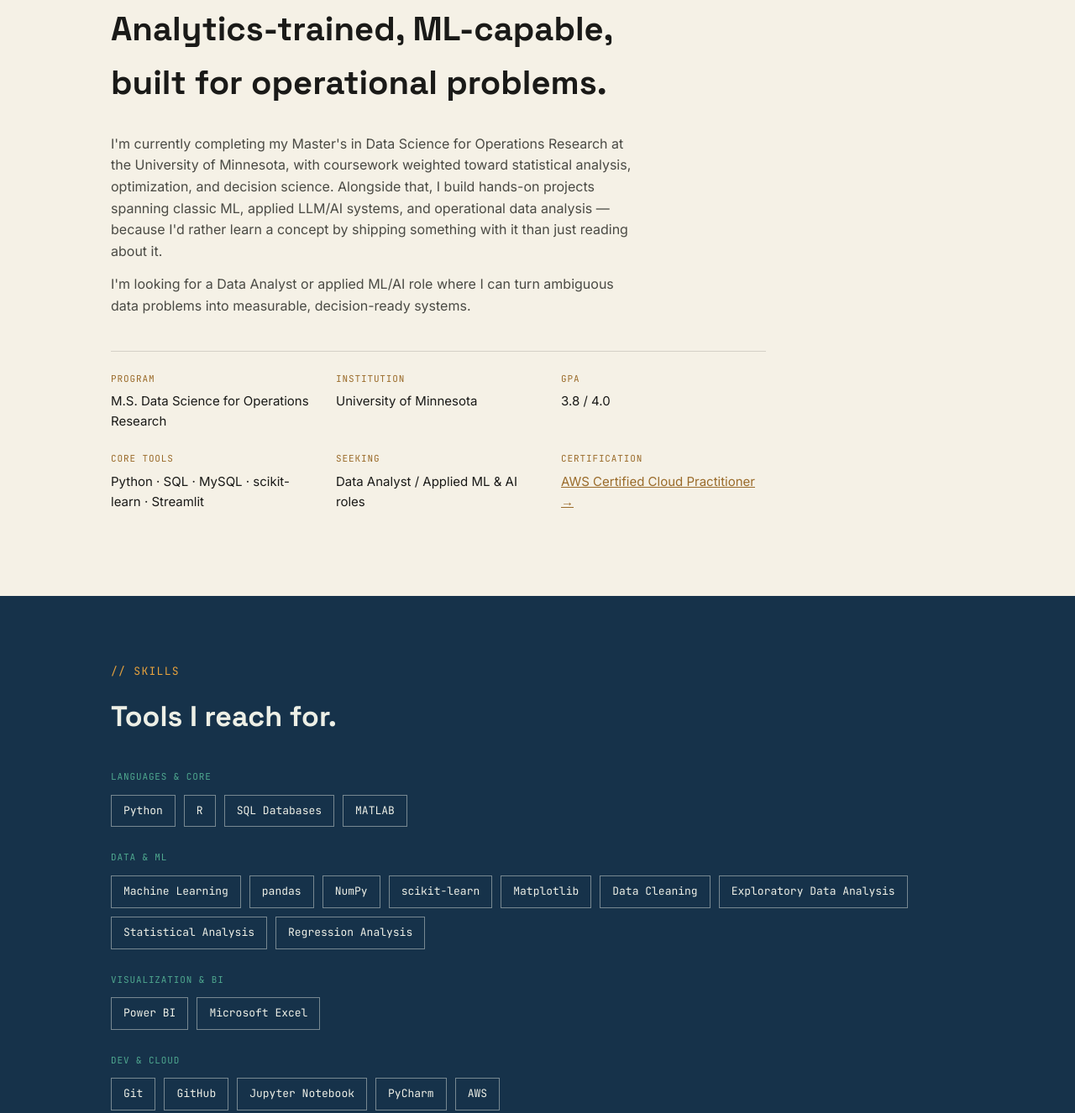
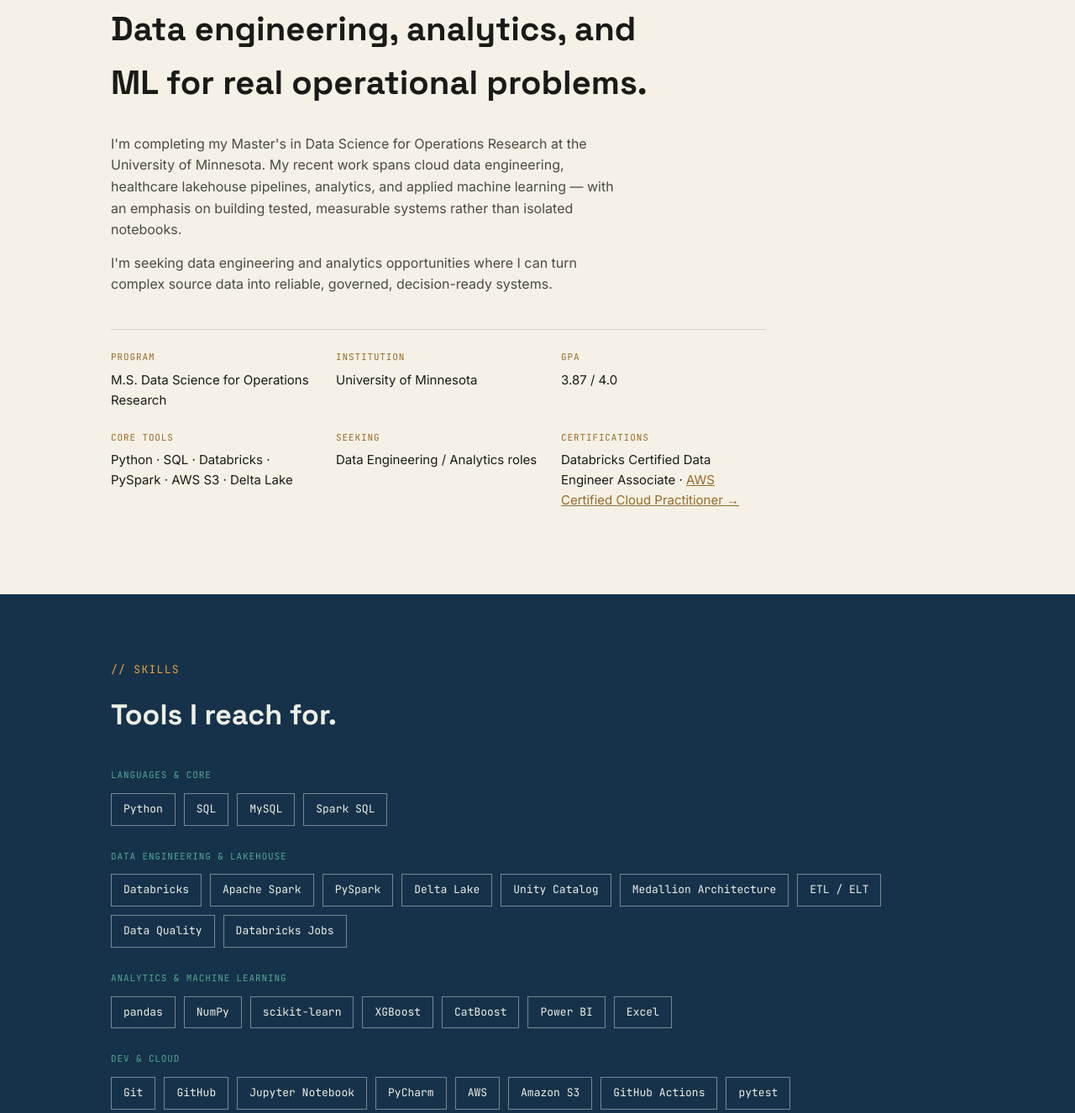
Before and after one commit to sanjaysakthirajan-jpg/sanjaysakthirajan-jpg.github.io, a plain HTML site: page index.html in a window 1280 px wide. Shown: the part 934-2260 px from the top of the page at 84% size. Drawn offline with Linux system fonts and the light colour scheme.

Commit message:
Update portfolio for 2026 data engineering projects
Add healthcare lakehouse and shot-make projects, update data engineering positioning and skills, add Databricks certification, and replace the portfolio resume.

```diff
--- a/index.html
+++ b/index.html
@@ -3,7 +3,7 @@
 <head>
 <meta charset="UTF-8">
 <meta name="viewport" content="width=device-width, initial-scale=1.0">
-<title>Sanjay Sakthirajan — Data Analyst &amp; Applied ML</title>
+<title>Sanjay Sakthirajan — Data Engineering, Analytics &amp; ML</title>
 <link rel="preconnect" href="https://fonts.googleapis.com">
 <link rel="preconnect" href="https://fonts.gstatic.com" crossorigin>
 <link href="https://fonts.googleapis.com/css2?family=Space+Grotesk:wght@400;500;700&family=Inter:wght@400;500;600&family=JetBrains+Mono:wght@400;500&display=swap" rel="stylesheet">
@@ -355,11 +355,10 @@ footer {
   <div class="wrap">
     <div class="eyebrow">PROFILE — SANJAY SAKTHIRAJAN</div>
     <h1>Turning data<br>into decisions.</h1>
-    <div class="hero-role">Data Analyst · Applied Machine Learning &amp; AI</div>
+    <div class="hero-role">Data Engineering · Analytics · Applied ML</div>
     <p class="hero-desc">
       M.S. candidate in Data Science for Operations Research at the University of Minnesota.
-      I build end-to-end analytics and ML systems — from raw data and SQL to deployed,
-      interactive tools — with a foundation in optimization and statistical reasoning.
+      I build cloud data pipelines, analytics systems, and applied ML solutions — from raw data and SQL to governed lakehouses and validated predictive models — with a foundation in optimization and statistical reasoning.
     </p>
     <div class="hero-cta">
       <a class="btn filled" href="#projects">View projects</a>
@@ -368,12 +367,12 @@ footer {
     </div>
     <div class="stats">
       <div>
-        <div class="stat-num pop">4</div>
+        <div class="stat-num pop">6</div>
         <div class="stat-label">PROJECTS SHIPPED</div>
       </div>
       <div>
         <div class="stat-num pop">3</div>
-        <div class="stat-label">DOMAINS — ML / AI / OPS ANALYTICS</div>
+        <div class="stat-label">DOMAINS — DATA ENG / ML / ANALYTICS</div>
       </div>
       <div>
         <div class="stat-num pop">1</div>
@@ -386,17 +385,12 @@ footer {
 <section class="about reveal">
   <div class="wrap">
     <div class="sec-label">// ABOUT</div>
-    <h2>Analytics-trained, ML-capable, built for operational problems.</h2>
+    <h2>Data engineering, analytics, and ML for real operational problems.</h2>
     <p>
-      I'm currently completing my Master's in Data Science for Operations Research at the
-      University of Minnesota, with coursework weighted toward statistical analysis, optimization,
-      and decision science. Alongside that, I build hands-on projects spanning classic ML,
-      applied LLM/AI systems, and operational data analysis — because I'd rather learn a concept
-      by shipping something with it than just reading about it.
+      I'm completing my Master's in Data Science for Operations Research at the University of Minnesota. My recent work spans cloud data engineering, healthcare lakehouse pipelines, analytics, and applied machine learning — with an emphasis on building tested, measurable systems rather than isolated notebooks.
     </p>
     <p>
-      I'm looking for a Data Analyst or applied ML/AI role where I can turn ambiguous data
-      problems into measurable, decision-ready systems.
+      I'm seeking data engineering and analytics opportunities where I can turn complex source data into reliable, governed, decision-ready systems.
     </p>
     <dl class="spec-sheet">
       <div class="spec-row">
@@ -409,19 +403,19 @@ footer {
       </div>
       <div class="spec-row">
         <dt>GPA</dt>
-        <dd>3.8 / 4.0</dd>
+        <dd>3.87 / 4.0</dd>
       </div>
       <div class="spec-row">
         <dt>CORE TOOLS</dt>
-        <dd>Python · SQL · MySQL · scikit-learn · Streamlit</dd>
+        <dd>Python · SQL · Databricks · PySpark · AWS S3 · Delta Lake</dd>
       </div>
       <div class="spec-row">
         <dt>SEEKING</dt>
-        <dd>Data Analyst / Applied ML &amp; AI roles</dd>
+        <dd>Data Engineering / Analytics roles</dd>
       </div>
       <div class="spec-row">
-        <dt>CERTIFICATION</dt>
-        <dd><a href="https://www.credly.com/badges/d338d503-b46b-4636-b1db-50904b5c94dc/public_url" target="_blank" rel="noopener" style="color:#9A6B2A; text-decoration:underline;">AWS Certified Cloud Practitioner →</a></dd>
+        <dt>CERTIFICATIONS</dt>
+        <dd>Databricks Certified Data Engineer Associate · <a href="https://www.credly.com/badges/d338d503-b46b-4636-b1db-50904b5c94dc/public_url" target="_blank" rel="noopener" style="color:#9A6B2A; text-decoration:underline;">AWS Certified Cloud Practitioner →</a></dd>
       </div>
     </dl>
   </div>
@@ -436,32 +430,37 @@ footer {
       <div class="skill-group-label">LANGUAGES &amp; CORE</div>
       <div class="skill-badges">
         <span class="skill-badge">Python</span>
-        <span class="skill-badge">R</span>
-        <span class="skill-badge">SQL Databases</span>
-        <span class="skill-badge">MATLAB</span>
+        <span class="skill-badge">SQL</span>
+        <span class="skill-badge">MySQL</span>
+        <span class="skill-badge">Spark SQL</span>
       </div>
     </div>
 
     <div class="skill-group">
-      <div class="skill-group-label">DATA &amp; ML</div>
+      <div class="skill-group-label">DATA ENGINEERING &amp; LAKEHOUSE</div>
       <div class="skill-badges">
-        <span class="skill-badge">Machine Learning</span>
-        <span class="skill-badge">pandas</span>
-        <span class="skill-badge">NumPy</span>
-        <span class="skill-badge">scikit-learn</span>
-        <span class="skill-badge">Matplotlib</span>
-        <span class="skill-badge">Data Cleaning</span>
-        <span class="skill-badge">Exploratory Data Analysis</span>
-        <span class="skill-badge">Statistical Analysis</span>
-        <span class="skill-badge">Regression Analysis</span>
+        <span class="skill-badge">Databricks</span>
+        <span class="skill-badge">Apache Spark</span>
+        <span class="skill-badge">PySpark</span>
+        <span class="skill-badge">Delta Lake</span>
+        <span class="skill-badge">Unity Catalog</span>
+        <span class="skill-badge">Medallion Architecture</span>
+        <span class="skill-badge">ETL / ELT</span>
+        <span class="skill-badge">Data Quality</span>
+        <span class="skill-badge">Databricks Jobs</span>
       </div>
     </div>
 
     <div class="skill-group">
-      <div class="skill-group-label">VISUALIZATION &amp; BI</div>
+      <div class="skill-group-label">ANALYTICS &amp; MACHINE LEARNING</div>
       <div class="skill-badges">
+        <span class="skill-badge">pandas</span>
+        <span class="skill-badge">NumPy</span>
+        <span class="skill-badge">scikit-learn</span>
+        <span class="skill-badge">XGBoost</span>
+        <span class="skill-badge">CatBoost</span>
         <span class="skill-badge">Power BI</span>
-        <span class="skill-badge">Microsoft Excel</span>
+        <span class="skill-badge">Excel</span>
       </div>
     </div>
 
@@ -473,6 +472,9 @@ footer {
         <span class="skill-badge">Jupyter Notebook</span>
         <span class="skill-badge">PyCharm</span>
         <span class="skill-badge">AWS</span>
+        <span class="skill-badge">Amazon S3</span>
+        <span class="skill-badge">GitHub Actions</span>
+        <span class="skill-badge">pytest</span>
       </div>
     </div>
   </div>
@@ -482,13 +484,42 @@ footer {
   <div class="wrap">
     <div class="reveal">
       <div class="sec-label">// PROJECTS</div>
-      <h2>Four systems, four different problems.</h2>
+      <h2>Six systems across data engineering, analytics, and ML.</h2>
     </div>
     <div class="proj-grid">
 
       <div class="card reveal">
         <div class="br"></div>
-        <div class="card-tag">SPEC — 01 / LLM &amp; STRUCTURED EXTRACTION</div>
+        <div class="card-tag">SPEC — 01 / CLOUD DATA ENGINEERING</div>
+        <h3>Healthcare Claims Lakehouse &amp; Data Integration Platform</h3>
+        <div class="stack">
+          <span>AWS S3</span><span>Databricks</span><span>PySpark</span><span>Delta Lake</span><span>Unity Catalog</span><span>GitHub Actions</span>
+        </div>
+        <p>
+          Governed healthcare lakehouse for CMS public/synthetic data using Bronze, Silver, and Gold Delta layers. Productionized Carrier and Prescription Drug Event pipelines with reusable PySpark modules, data-quality checks, reconciliation, CI, and Databricks Jobs orchestration.
+        </p>
+        <p class="metric">4.74M Carrier claims → 8.85M normalized service lines · 5.55M prescription events · 20 passing pytest tests</p>
+        <div class="card-links">
+          <a class="card-link" href="https://github.com/sanjaysakthirajan-jpg/healthcare-claims-lakehouse" target="_blank" rel="noopener">View on GitHub →</a>
+        </div>
+      </div>
+
+      <div class="card reveal">
+        <div class="br"></div>
+        <div class="card-tag">SPEC — 02 / BASKETBALL ANALYTICS &amp; ML</div>
+        <h3>Shot-Make Probability Technical Project</h3>
+        <div class="stack">
+          <span>Python</span><span>pandas</span><span>CatBoost</span><span>XGBoost</span><span>scikit-learn</span><span>Git/GitHub</span>
+        </div>
+        <p>
+          Built and compared probabilistic shot-make models for a basketball operations technical project, combining feature engineering, model evaluation, and reproducible prediction validation with log-loss as the primary metric.
+        </p>
+        <p class="metric">425,719 training shots · 213,977 test predictions · validated probability bounds, row counts &amp; shot-ID alignment</p>
+      </div>
+
+      <div class="card reveal">
+        <div class="br"></div>
+        <div class="card-tag">SPEC — 03 / LLM &amp; STRUCTURED EXTRACTION</div>
         <h3>Invoice Data Extractor</h3>
         <div class="stack">
           <span>Python</span><span>Claude API</span><span>Pydantic</span><span>MySQL</span><span>Streamlit</span>
@@ -507,7 +538,7 @@ footer {
 
       <div class="card reveal">
         <div class="br"></div>
-        <div class="card-tag">SPEC — 02 / MACHINE LEARNING</div>
+        <div class="card-tag">SPEC — 04 / MACHINE LEARNING</div>
         <h3>NBA Championship Predictor</h3>
         <div class="stack">
           <span>Python</span><span>NBA API</span><span>MySQL</span><span>Random Forest</span><span>Streamlit</span>
@@ -517,7 +548,7 @@ footer {
           statistics — NBA API data collection, MySQL storage, engineered basketball metrics, and
           a Random Forest model, deployed as an interactive Streamlit app.
         </p>
-        <p class="metric">25 seasons analyzed (2000-01 to 2024-25) · Random Forest was the top-performing model · correctly predicted the #1-ranked team to win the 2025-26 finals</p>
+        <p class="metric">25 seasons analyzed (2000-01 to 2024-25) · Random Forest was the top-performing model</p>
         <div class="card-links">
           <a class="card-link" href="https://github.com/sanjaysakthirajan-jpg/NBA_Championship_Predictor" target="_blank" rel="noopener">View on GitHub →</a>
           <a class="card-link demo" href="https://nba-championship-predictor.streamlit.app" target="_blank" rel="noopener">Live demo →</a>
@@ -526,7 +557,7 @@ footer {
 
       <div class="card reveal">
         <div class="br"></div>
-        <div class="card-tag">SPEC — 03 / NLP &amp; RECOMMENDATION</div>
+        <div class="card-tag">SPEC — 05 / NLP &amp; RECOMMENDATION</div>
         <h3>Netflix Recommender Webapp</h3>
         <div class="stack">
           <span>Python</span><span>TF-IDF</span><span>scikit-learn</span><span>Cosine Similarity</span><span>Streamlit</span>
@@ -544,7 +575,7 @@ footer {
 
       <div class="card reveal">
         <div class="br"></div>
-        <div class="card-tag">SPEC — 04 / OPERATIONAL ANALYTICS</div>
+        <div class="card-tag">SPEC — 06 / OPERATIONAL ANALYTICS</div>
         <h3>Customer Ticket Analysis</h3>
         <div class="stack">
           <span>Python</span><span>SQL</span><span>Pandas</span><span>SLA Analysis</span><span>Data Viz</span>
```
Also changed, not shown: 1 other file.
